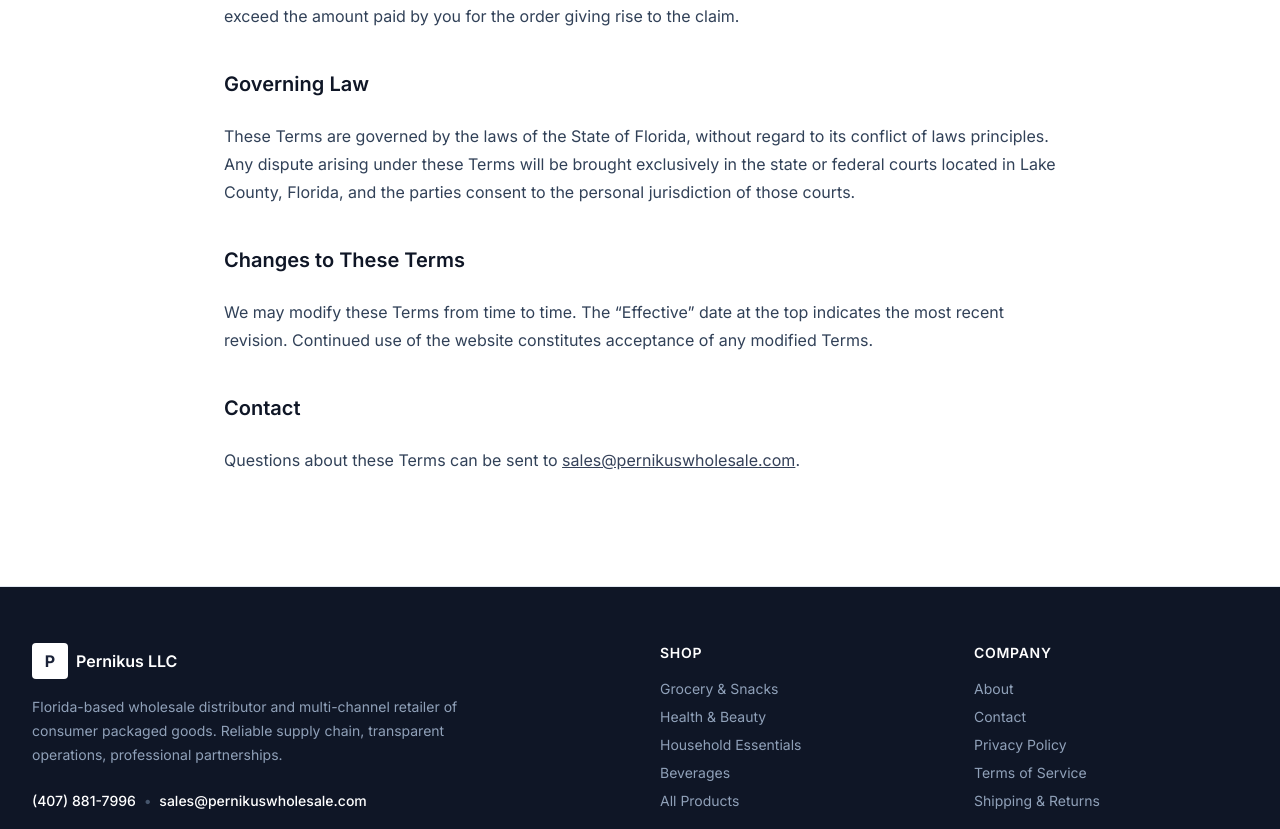
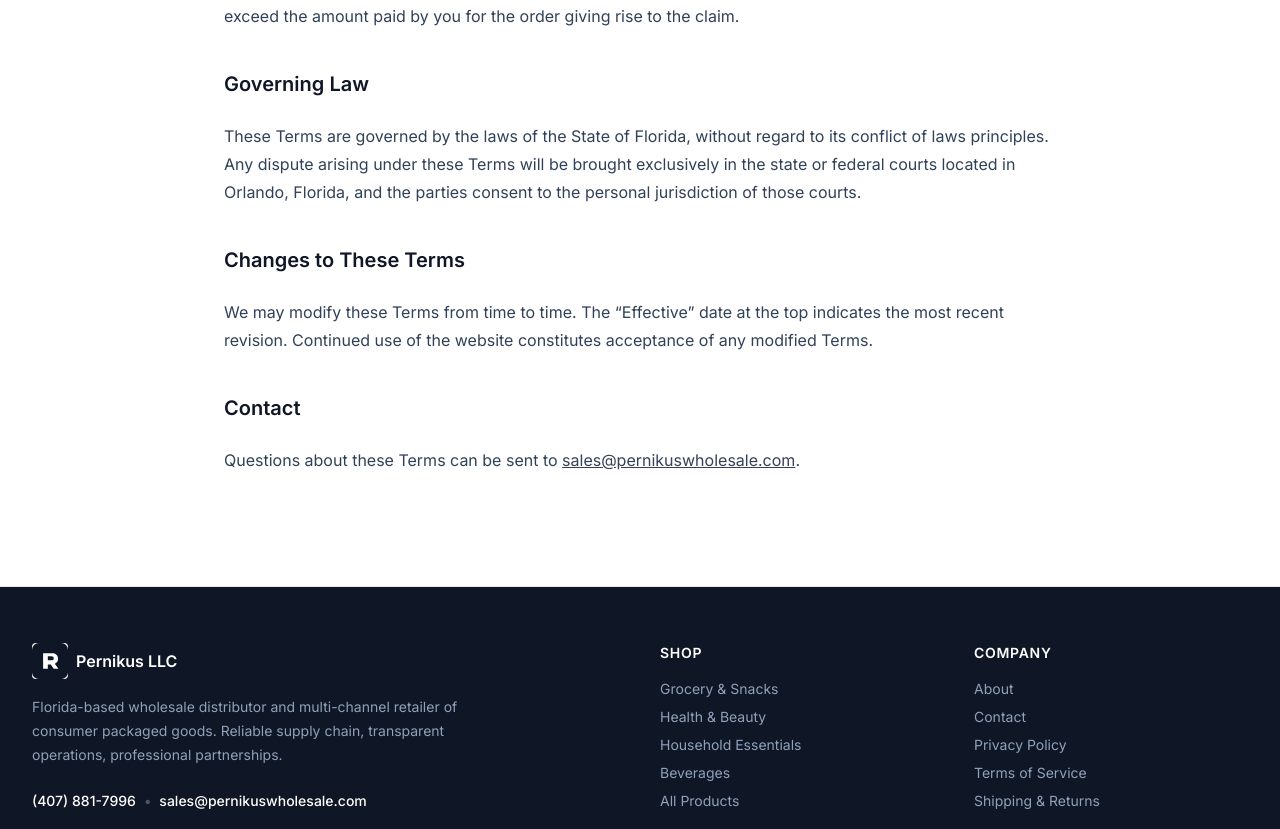
Before and after one commit to ricardosiberio/pernikus, a Next.js app: page /terms in a window 1280 px wide. Shown: the part 1968-2797 px from the top of the page. Built offline with nearby package versions, Linux system fonts and the light colour scheme; no server answers.

Commit message:
Update location to Orlando and add logo

```diff
--- a/app/about/page.tsx
+++ b/app/about/page.tsx
@@ -7,7 +7,7 @@ import { SITE } from "@/lib/utils";
 export const metadata: Metadata = {
   title: "About Pernikus LLC",
   description:
-    "Pernikus LLC is a Florida-based wholesale distributor and multi-channel retailer of consumer packaged goods, headquartered in Lake County.",
+    "Pernikus LLC is a Florida-based wholesale distributor and multi-channel retailer of consumer packaged goods, headquartered in Orlando.",
 };
 
 export default function AboutPage() {
@@ -35,7 +35,7 @@ export default function AboutPage() {
           <div className="mt-6 space-y-4 text-base leading-7 text-slate-700">
             <p>
               Pernikus LLC is a privately held wholesale distributor and multi-channel
-              retailer based in Lake County, Florida. We specialize in consumer packaged
+              retailer based in Orlando, Florida. We specialize in consumer packaged
               goods (CPG) across grocery, beverages, household essentials, and health
               &amp; beauty &mdash; the consumable categories that move predictable volume
               for both regional retailers and national online channels.
--- a/app/page.tsx
+++ b/app/page.tsx
@@ -78,7 +78,7 @@ export default async function HomePage() {
           <ValueProp
             icon={<Building2 className="h-6 w-6" />}
             title="Family-run, Florida-based"
-            body="Headquartered in Lake County, Florida. A small U.S. operator focused on the basics: good prices, honest service, on-time orders."
+            body="Headquartered in Orlando, Florida. A small U.S. operator focused on the basics: good prices, honest service, on-time orders."
           />
         </div>
       </section>
--- a/app/terms/page.tsx
+++ b/app/terms/page.tsx
@@ -94,7 +94,7 @@ export default function TermsPage() {
       <p>
         These Terms are governed by the laws of the State of Florida, without regard
         to its conflict of laws principles. Any dispute arising under these Terms will
-        be brought exclusively in the state or federal courts located in Lake County,
+        be brought exclusively in the state or federal courts located in Orlando,
         Florida, and the parties consent to the personal jurisdiction of those
         courts.
       </p>
--- a/components/Footer.tsx
+++ b/components/Footer.tsx
@@ -1,4 +1,5 @@
 import Link from "next/link";
+import Image from "next/image";
 import { CATEGORIES, SITE } from "@/lib/utils";
 
 export function Footer() {
@@ -8,8 +9,8 @@ export function Footer() {
       <div className="mx-auto grid max-w-7xl grid-cols-1 gap-10 px-4 py-14 sm:px-6 md:grid-cols-4 lg:px-8">
         <div className="md:col-span-2">
           <div className="flex items-center gap-2">
-            <span className="flex h-9 w-9 items-center justify-center rounded bg-white font-bold text-navy-900">
-              P
+            <span className="relative h-9 w-9 overflow-hidden rounded bg-white">
+              <Image src="/logo.svg" alt={SITE.legalName} fill sizes="36px" />
             </span>
             <span className="text-base font-semibold text-white">{SITE.name}</span>
           </div>
@@ -96,7 +97,7 @@ export function Footer() {
           <p>
             &copy; {year} {SITE.legalName} &middot; Florida Registered &middot; EIN on File
           </p>
-          <p>Established {SITE.established} &middot; Lake County, Florida, USA</p>
+          <p>Established {SITE.established} &middot; Orlando, Florida, USA</p>
         </div>
       </div>
     </footer>
--- a/components/Navbar.tsx
+++ b/components/Navbar.tsx
@@ -1,6 +1,7 @@
 "use client";
 
 import Link from "next/link";
+import Image from "next/image";
 import { useState } from "react";
 import { Menu, ShoppingCart, X } from "lucide-react";
 import { useCart } from "@/lib/cart-store";
@@ -21,8 +22,8 @@ export function Navbar() {
     <header className="sticky top-0 z-40 w-full border-b border-slate-200 bg-white/90 backdrop-blur supports-[backdrop-filter]:bg-white/75">
       <div className="mx-auto flex h-16 max-w-7xl items-center justify-between px-4 sm:px-6 lg:px-8">
         <Link href="/" className="flex items-center gap-2">
-          <span className="flex h-9 w-9 items-center justify-center rounded bg-navy-900 font-bold text-white">
-            P
+          <span className="relative h-9 w-9 overflow-hidden rounded bg-navy-900">
+            <Image src="/logo.svg" alt="Pernikus LLC" fill sizes="36px" priority />
           </span>
           <div className="leading-tight">
             <div className="text-base font-semibold text-navy-950">Pernikus LLC</div>
```
Also changed, not shown: public/logo.svg (added).
